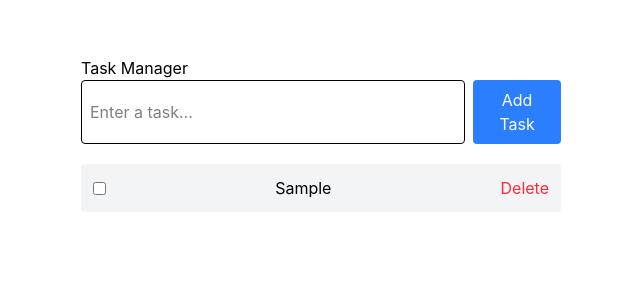
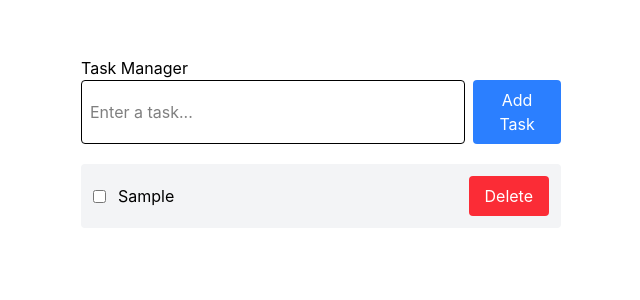
Before and after one commit to ebadcommits/Task-Manager, a React (Vite) app: page / in a window 1280 px wide. Both pictures are taken after typing "Sample" into the empty fields and a click on the button "Add Task". Shown: the top 300 px of the page, without its empty margins (319-959 px from the left). Built offline with nearby package versions, Linux system fonts and the light colour scheme.

Commit message:
Refactor TaskItem component structure and styling for improved UI consistency

```diff
--- a/src/components/taskitem.jsx
+++ b/src/components/taskitem.jsx
@@ -1,17 +1,32 @@
-function TaskItem({task, onDeleteTask, onToggleTask}) {
+import Button from "./ui/Button";
+import Card from "./ui/Card";
+
+function TaskItem({ task, onDeleteTask, onToggleTask }) {
   return (
-    <div className="flex justify-between items-center bg-gray-100 p-3 rounded">
+    <Card className="flex justify-between items-center">
+      <div className="flex items-center gap-3">
+        <input
+          type="checkbox"
+          checked={task.completed}
+          onChange={() => onToggleTask(task.id)}
+        />
 
-      <input type= "checkbox"
-      checked={task.completed}
-      onChange={() => onToggleTask(task.id)} />
+        <span
+          className={
+            task.completed ? "line-through text-gray-500" : ""
+          }
+        >
+          {task.text}
+        </span>
+      </div>
 
-      <span className={
-        task.completed ? "line-through text-gray-500" : ""
-      }
-      >{task.text}</span>
-      <button className="text-red-500 hover:text-red-700" onClick={() => onDeleteTask(task.id)}>Delete</button>
-    </div>
+      <Button
+        className="bg-red-500 hover:bg-red-600"
+        onClick={() => onDeleteTask(task.id)}
+      >
+        Delete
+      </Button>
+    </Card>
   );
 }
 
```
